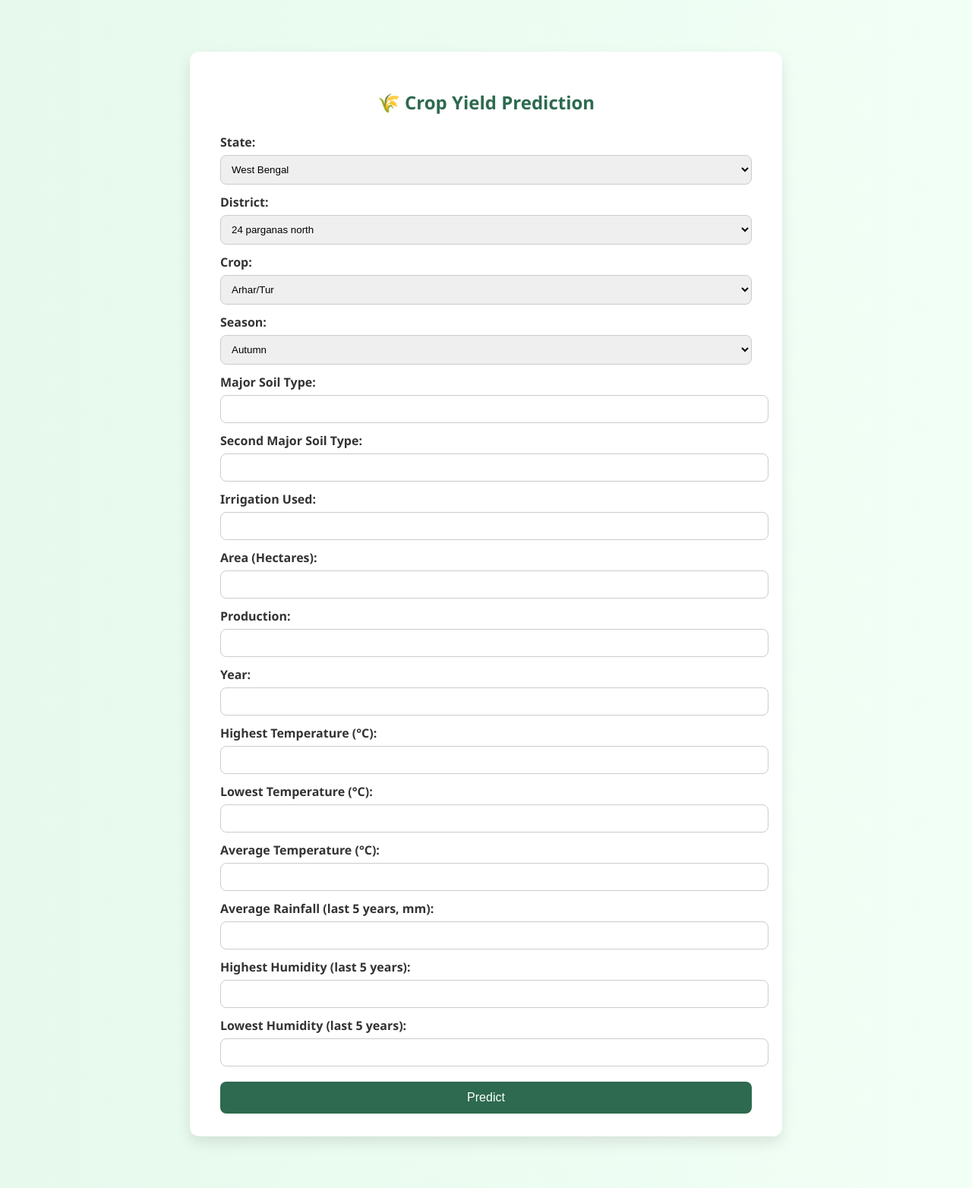
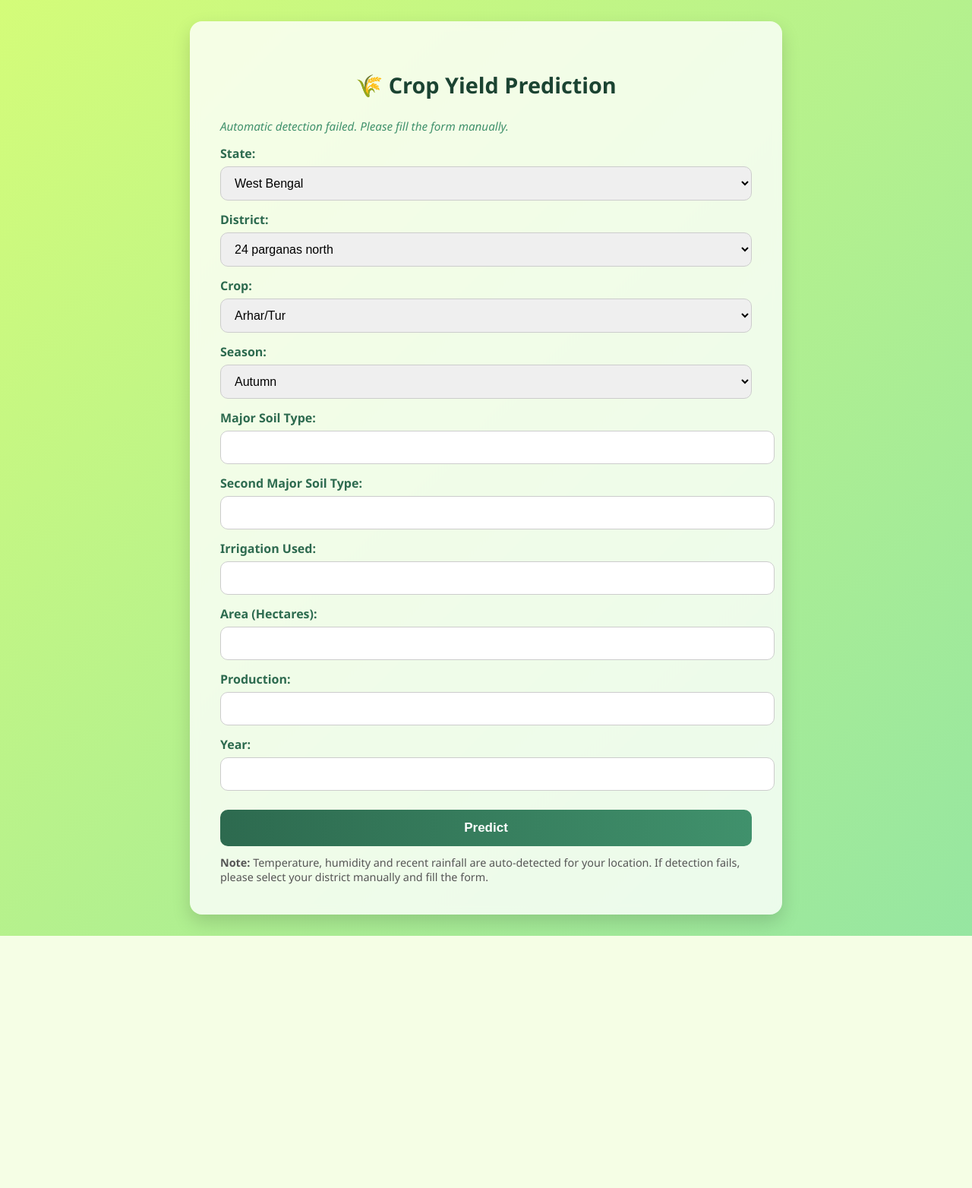
Before and after one commit to Rayan-0917/crop-yield-prediction, a Flask app: page / in a window 1280 px wide. Shown: the whole page at 76% size. After the commit the page ends 1232 px from the top, so only its background shows below. Run offline with Flask 3, Linux system fonts and the light colour scheme; parts of the project's set-up code (start-up, migrations or seed data) failed here and were passed over.

Commit message:
auto-detection of location

```diff
--- a/app.py
+++ b/app.py
@@ -1,13 +1,22 @@
-from flask import Flask, request, render_template
+from flask import Flask, request, render_template, jsonify
 import pickle
 import pandas as pd
 import numpy as np
+import os
+import requests
+from dotenv import load_dotenv
 
-# Load model
+# Load .env
+load_dotenv()
+
+MAPMYINDIA_KEY = os.getenv("MAPMYINDIA_KEY")
+OPENWEATHER_KEY = os.getenv("OPENWEATHER_KEY")
+
+# --- Load model ---
 with open("model_ET.pkl", "rb") as f:
     model = pickle.load(f)
 
-# mappings
+# --- mappings (kept from your original code) ---
 state_mapping = {0: 'West Bengal'}
 
 district_mapping = {
@@ -50,6 +59,127 @@ def home():
         seasons=season_mapping,
     )
 
+@app.route("/reverse_geocode", methods=["POST"])
+def reverse_geocode():
+    """
+    Accepts JSON: { "lat": <float>, "lon": <float> }
+    Returns JSON with:
+      - matched_district_name (string)
+      - district_code (int or null)
+      - weather fields: high_temp, low_temp, avg_temp, rainfall_mm, high_humidity, low_humidity
+    """
+    try:
+        payload = request.get_json() or {}
+        lat = payload.get("lat")
+        lon = payload.get("lon")
+
+        if lat is None or lon is None:
+            return jsonify({"error": "Missing lat/lon"}), 400
+
+        # 1) MapmyIndia Reverse Geocode
+        district_name = None
+        if MAPMYINDIA_KEY:
+            # Example endpoint (MapmyIndia docs show: /advancedmaps/v1/<key>/rev_geocode?lat=...&lng=...)
+            mm_url = f"https://apis.mapmyindia.com/advancedmaps/v1/{MAPMYINDIA_KEY}/rev_geocode"
+            params = {"lat": lat, "lng": lon}
+            try:
+                mm_res = requests.get(mm_url, params=params, timeout=6)
+                mm_json = mm_res.json()
+                # Attempt to extract district from returned JSON robustly.
+                # MapmyIndia responses vary across versions; search for 'district' key anywhere.
+                def find_key(obj, keyname):
+                    if isinstance(obj, dict):
+                        for k, v in obj.items():
+                            if k.lower() == keyname.lower():
+                                return v
+                            found = find_key(v, keyname)
+                            if found:
+                                return found
+                    elif isinstance(obj, list):
+                        for item in obj:
+                            found = find_key(item, keyname)
+                            if found:
+                                return found
+                    return None
+
+                district_name = find_key(mm_json, "district")
+                if not district_name:
+                    # fallback: try adminInfo or subdistrict/locality fields
+                    district_name = find_key(mm_json, "adminInfo") or find_key(mm_json, "subdistrict") or find_key(mm_json, "city") or find_key(mm_json, "state")
+            except Exception as ex:
+                # non-fatal: continue without district
+                district_name = None
+
+        # Normalize district name for matching
+        matched_code = None
+        matched_name = None
+        if district_name:
+            d_norm = str(district_name).strip().lower()
+            # try to match with district_mapping by substring match
+            for code, name in district_mapping.items():
+                if name and name.lower() in d_norm:
+                    matched_code = code
+                    matched_name = name
+                    break
+            # If not matched exactly, try reverse: see if any value contains the district fragment
+            if matched_code is None:
+                for code, name in district_mapping.items():
+                    if d_norm in name.lower() or name.lower() in d_norm:
+                        matched_code = code
+                        matched_name = name
+                        break
+
+        # 2) OpenWeather current weather
+        weather_data = {
+            "avg_temp": None,
+            "high_temp": None,
+            "low_temp": None,
+            "rainfall_mm": 0.0,
+            "high_humidity": None,
+            "low_humidity": None,
+        }
+        if OPENWEATHER_KEY:
+            ow_url = "https://api.openweathermap.org/data/2.5/weather"
+            params = {"lat": lat, "lon": lon, "appid": OPENWEATHER_KEY, "units": "metric"}
+            try:
+                ow_res = requests.get(ow_url, params=params, timeout=6)
+                ow_json = ow_res.json()
+                main = ow_json.get("main", {})
+                rain = ow_json.get("rain", {})  # may include "1h" or "3h"
+                # temperatures
+                temp = main.get("temp")
+                temp_min = main.get("temp_min")
+                temp_max = main.get("temp_max")
+                humidity = main.get("humidity")
+
+                # Fill weather_data with sensible fallbacks
+                weather_data["avg_temp"] = temp if temp is not None else None
+                weather_data["high_temp"] = temp_max if temp_max is not None else temp
+                weather_data["low_temp"] = temp_min if temp_min is not None else temp
+                # rainfall: prefer 1h then 3h then 0
+                rainfall = 0.0
+                if isinstance(rain, dict):
+                    rainfall = float(rain.get("1h") or rain.get("3h") or 0.0)
+                weather_data["rainfall_mm"] = rainfall
+                weather_data["high_humidity"] = humidity
+                weather_data["low_humidity"] = humidity
+            except Exception as ex:
+                # non-fatal: leave weather_data as None/0
+                pass
+
+        response = {
+            "matched_district_name": matched_name or district_name,
+            "district_code": matched_code,
+            "weather": weather_data,
+            "raw_lat": lat,
+            "raw_lon": lon
+        }
+        return jsonify(response)
+
+    except Exception as e:
+        return jsonify({"error": str(e)}), 500
+
+
 @app.route("/predict", methods=["POST"])
 def predict():
     try:
@@ -65,15 +195,16 @@ def predict():
             'Area_Hectares': float(request.form['Area_Hectares']),
             'Production': float(request.form['Production']),
             'Year_Numeric': int(request.form['Year_Numeric']),
-            'Highest Temperature(in degree celsius)': float(request.form['High_Temp']),
-            'Lowest Temperature(in degree celsius)': float(request.form['Low_Temp']),
-            'Average Temperature(in degree celsius)': float(request.form['Avg_Temp']),
-            'Average Rainfall(past 5 years)': float(request.form['Rainfall']),
-            'Highest Humidity(past 5 years)': float(request.form['High_Humidity']),
-            'Lowest Humidity(past 5 years)': float(request.form['Low_Humidity'])
+            # The following are auto-filled hidden fields populated by client JS
+            'Highest Temperature(in degree celsius)': float(request.form.get('High_Temp', 0.0)),
+            'Lowest Temperature(in degree celsius)': float(request.form.get('Low_Temp', 0.0)),
+            'Average Temperature(in degree celsius)': float(request.form.get('Avg_Temp', 0.0)),
+            'Average Rainfall(past 5 years)': float(request.form.get('Rainfall', 0.0)),
+            'Highest Humidity(past 5 years)': float(request.form.get('High_Humidity', 0.0)),
+            'Lowest Humidity(past 5 years)': float(request.form.get('Low_Humidity', 0.0))
         }
 
-        # Feature engineering
+        # Feature engineering (same as your original)
         data['Log_Area'] = np.log1p(data['Area_Hectares'])
         data['Log_Production'] = np.log1p(data['Production'])
         data['Temp_Range'] = data['Highest Temperature(in degree celsius)'] - data['Lowest Temperature(in degree celsius)']
@@ -110,5 +241,7 @@ def predict():
     except Exception as e:
         return render_template("result.html", error=str(e))
 
+
 if __name__ == "__main__":
-    app.run(debug=True)
+    # In production, use a proper WSGI server
+    app.run(debug=True, host="0.0.0.0", port=5000)
--- a/templates/index.html
+++ b/templates/index.html
@@ -2,48 +2,107 @@
 <html>
 <head>
     <title>Crop Yield Prediction</title>
+    <meta name="viewport" content="width=device-width, initial-scale=1" />
     <style>
     body {
         font-family: 'Segoe UI', sans-serif;
-            background: linear-gradient(to right, #e6f9ec, #f2fff6);
+        background: linear-gradient(135deg, #d4fc79, #96e6a1);
         color: #333;
         padding: 20px;
+        min-height: 100vh;
+        display: flex;
+        align-items: center;
+        justify-content: center;
     }
     .container {
+        width: 100%;
         max-width: 700px;
-            margin: 40px auto;
-            background: #fff;
-            padding: 30px 40px;
-            border-radius: 12px;
-            box-shadow: 0 8px 18px rgba(0, 0, 0, 0.1);
+        background: #ffffffcc;
+        backdrop-filter: blur(6px);
+        padding: 40px;
+        border-radius: 16px;
+        box-shadow: 0 10px 25px rgba(0, 0, 0, 0.15);
+        transition: transform 0.2s ease;
     }
-        h2 { text-align: center; margin-bottom: 25px; color: #2d6a4f; }
-        label { display: block; margin-top: 12px; font-weight: 600; }
+    .container:hover {
+        transform: translateY(-4px);
+    }
+    h2 {
+        text-align: center;
+        margin-bottom: 25px;
+        color: #1b4332;
+        font-size: 1.8rem;
+    }
+    label {
+        display: block;
+        margin-top: 14px;
+        font-weight: 600;
+        color: #2d6a4f;
+    }
     input, select {
-            width: 100%; padding: 10px; margin-top: 6px;
-            border: 1px solid #ccc; border-radius: 8px;
+        width: 100%;
+        padding: 12px 14px;
+        margin-top: 6px;
+        border: 1px solid #ccc;
+        border-radius: 10px;
+        font-size: 1rem;
+        transition: all 0.2s;
+    }
+    input:focus, select:focus {
+        border-color: #2d6a4f;
+        outline: none;
+        box-shadow: 0 0 6px rgba(45, 106, 79, 0.3);
     }
     button {
-            margin-top: 20px; width: 100%; padding: 12px;
-            background: #2d6a4f; color: #fff; font-size: 16px;
-            border: none; border-radius: 8px; cursor: pointer;
+        margin-top: 25px;
+        width: 100%;
+        padding: 14px;
+        background: linear-gradient(to right, #2d6a4f, #40916c);
+        color: #fff;
+        font-size: 17px;
+        font-weight: 600;
+        border: none;
+        border-radius: 10px;
+        cursor: pointer;
+        transition: background 0.3s, transform 0.1s;
     }
-        button:hover { background: #1b4332; }
+    button:hover {
+        background: linear-gradient(to right, #1b4332, #2d6a4f);
+        transform: scale(1.02);
+    }
+    .info {
+        margin-top: 12px;
+        font-size: 0.95rem;
+        font-style: italic;
+        color: #40916c;
+    }
+    .note {
+        margin-top: 16px;
+        font-size: 0.9rem;
+        color: #444;
+        background: #f8fdf9;
+        padding: 10px 14px;
+        border-left: 4px solid #2d6a4f;
+        border-radius: 8px;
+    }
 </style>
+
 </head>
 <body>
     <div class="container">
         <h2>🌾 Crop Yield Prediction</h2>
-        <form action="/predict" method="post">
+        <p class="info" id="auto-info">Detecting your location and weather... (allow location / network access)</p>
+
+        <form id="predict-form" action="/predict" method="post">
             <label>State:</label>
-            <select name="State_Code" required>
+            <select id="state-select" name="State_Code" required>
                 {% for code, name in states.items() %}
                 <option value="{{ code }}">{{ name }}</option>
                 {% endfor %}
             </select>
 
             <label>District:</label>
-            <select name="District_Code" required>
+            <select id="district-select" name="District_Code" required>
                 {% for code, name in districts.items() %}
                 <option value="{{ code }}">{{ name }}</option>
                 {% endfor %}
@@ -81,26 +140,94 @@
             <label>Year:</label>
             <input type="number" name="Year_Numeric" required>
 
-            <label>Highest Temperature (°C):</label>
-            <input type="number" step="0.1" name="High_Temp" required>
-
-            <label>Lowest Temperature (°C):</label>
-            <input type="number" step="0.1" name="Low_Temp" required>
-
-            <label>Average Temperature (°C):</label>
-            <input type="number" step="0.1" name="Avg_Temp" required>
-
-            <label>Average Rainfall (last 5 years, mm):</label>
-            <input type="number" step="0.1" name="Rainfall" required>
-
-            <label>Highest Humidity (last 5 years):</label>
-            <input type="number" step="0.1" name="High_Humidity" required>
-
-            <label>Lowest Humidity (last 5 years):</label>
-            <input type="number" step="0.1" name="Low_Humidity" required>
+            <!-- Hidden fields for auto-detected weather -->
+            <input type="hidden" id="High_Temp" name="High_Temp" value="0">
+            <input type="hidden" id="Low_Temp" name="Low_Temp" value="0">
+            <input type="hidden" id="Avg_Temp" name="Avg_Temp" value="0">
+            <input type="hidden" id="Rainfall" name="Rainfall" value="0">
+            <input type="hidden" id="High_Humidity" name="High_Humidity" value="0">
+            <input type="hidden" id="Low_Humidity" name="Low_Humidity" value="0">
 
             <button type="submit">Predict</button>
         </form>
+
+        <div style="margin-top:12px; font-size:0.9rem; color:#555;">
+            <strong>Note:</strong> Temperature, humidity and recent rainfall are auto-detected for your location. If detection fails, please select your district manually and fill the form.
         </div>
+    </div>
+
+<script>
+/*
+Flow:
+1) Use ip-api from client to get approximate lat/lon (no key needed).
+2) POST lat/lon to our Flask endpoint /reverse_geocode which will call MapmyIndia and OpenWeather.
+3) Apply returned district_code (if matched) and fill hidden weather inputs.
+References:
+ - ip-api JSON endpoint: http://ip-api.com/json (no key).
+ - If you prefer to make ip detection server-side, you can call the same endpoint from server.
+*/
+async function detectAndFill() {
+    const infoEl = document.getElementById("auto-info");
+    try {
+        infoEl.textContent = "Detecting location (ip)...";
+        // ip-api is public and returns lat/lon; CORS is allowed for simple use
+        const ipRes = await fetch('http://ip-api.com/json/');
+        const ipJson = await ipRes.json();
+        if (!ipJson || !ipJson.lat || !ipJson.lon) {
+            infoEl.textContent = "Could not detect location from IP. Please select district manually.";
+            return;
+        }
+        const lat = ipJson.lat;
+        const lon = ipJson.lon;
+        infoEl.textContent = `Location detected: ${ipJson.city || ''} ${ipJson.regionName || ''}. Fetching district and weather...`;
+
+        // Send lat/lon to server-side endpoint which uses MapmyIndia + OpenWeather
+        const rr = await fetch('/reverse_geocode', {
+            method: 'POST',
+            headers: {'Content-Type': 'application/json'},
+            body: JSON.stringify({lat: lat, lon: lon})
+        });
+        const rrj = await rr.json();
+        if (rrj.error) {
+            infoEl.textContent = "Reverse geocode/weather lookup failed. Please complete the form manually.";
+            console.error(rrj.error);
+            return;
+        }
+
+        // If district code returned, set select
+        if (rrj.district_code !== null && rrj.district_code !== undefined) {
+            const districtSelect = document.getElementById("district-select");
+            // Set selected value if option exists
+            const opt = Array.from(districtSelect.options).find(o => o.value == rrj.district_code);
+            if (opt) {
+                districtSelect.value = rrj.district_code;
+                infoEl.textContent = `District auto-selected: ${opt.text}. Weather values applied.`;
+            } else {
+                infoEl.textContent = `District detected (${rrj.matched_district_name || 'unknown'}) but no exact match in list. Weather values applied.`;
+            }
+        } else if (rrj.matched_district_name) {
+            infoEl.textContent = `Detected district: ${rrj.matched_district_name}. Please verify district selection. Weather values applied.`;
+        } else {
+            infoEl.textContent = "Could not detect district; weather values applied.";
+        }
+
+        // Fill hidden fields with weather data (server computed)
+        const w = rrj.weather || {};
+        document.getElementById("High_Temp").value = (w.high_temp !== null ? w.high_temp : 0);
+        document.getElementById("Low_Temp").value = (w.low_temp !== null ? w.low_temp : 0);
+        document.getElementById("Avg_Temp").value = (w.avg_temp !== null ? w.avg_temp : 0);
+        document.getElementById("Rainfall").value = (w.rainfall_mm !== null ? w.rainfall_mm : 0);
+        document.getElementById("High_Humidity").value = (w.high_humidity !== null ? w.high_humidity : 0);
+        document.getElementById("Low_Humidity").value = (w.low_humidity !== null ? w.low_humidity : 0);
+
+    } catch (err) {
+        console.error(err);
+        document.getElementById("auto-info").textContent = "Automatic detection failed. Please fill the form manually.";
+    }
+}
+
+// run on page load
+window.addEventListener('load', detectAndFill);
+</script>
 </body>
 </html>
```
Also changed, not shown: templates/result.html (+36 -14 lines). Lines whose indentation alone changed are shown as unchanged.
